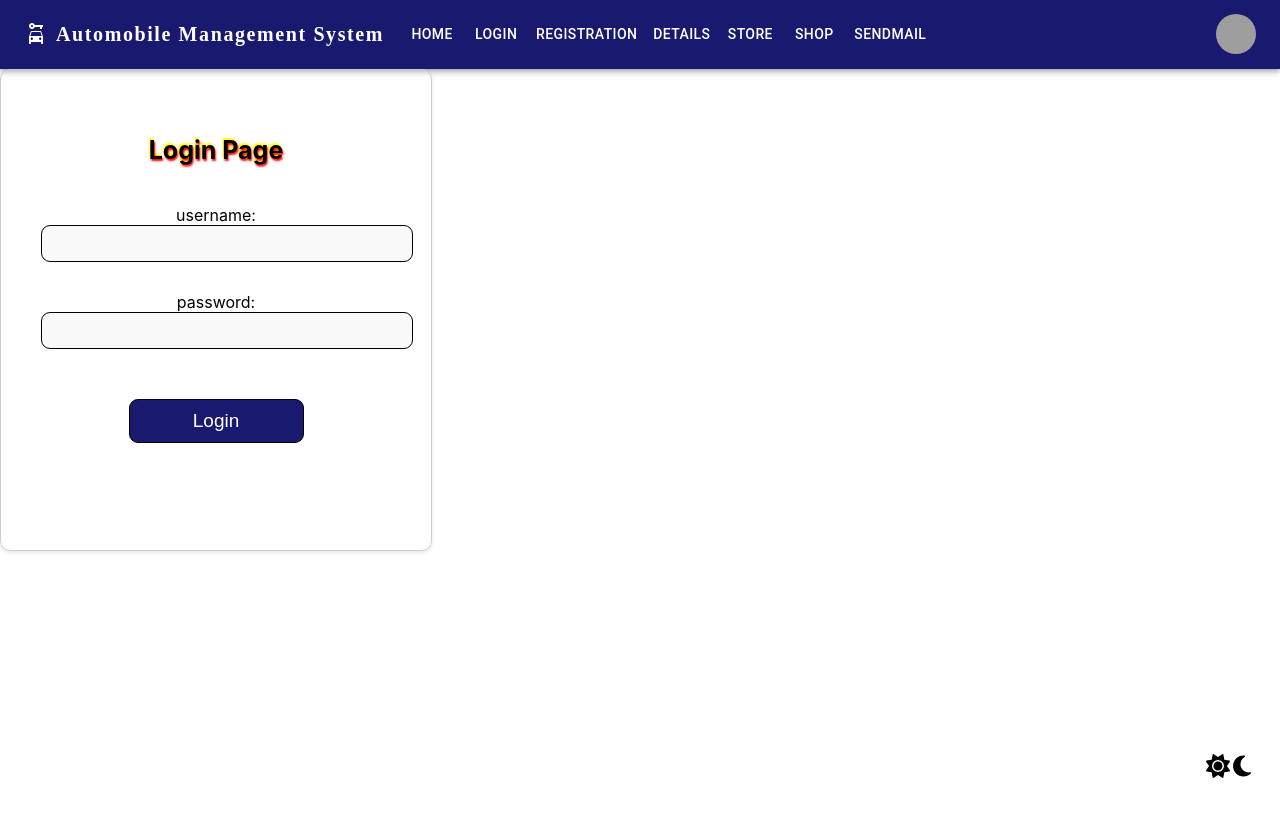
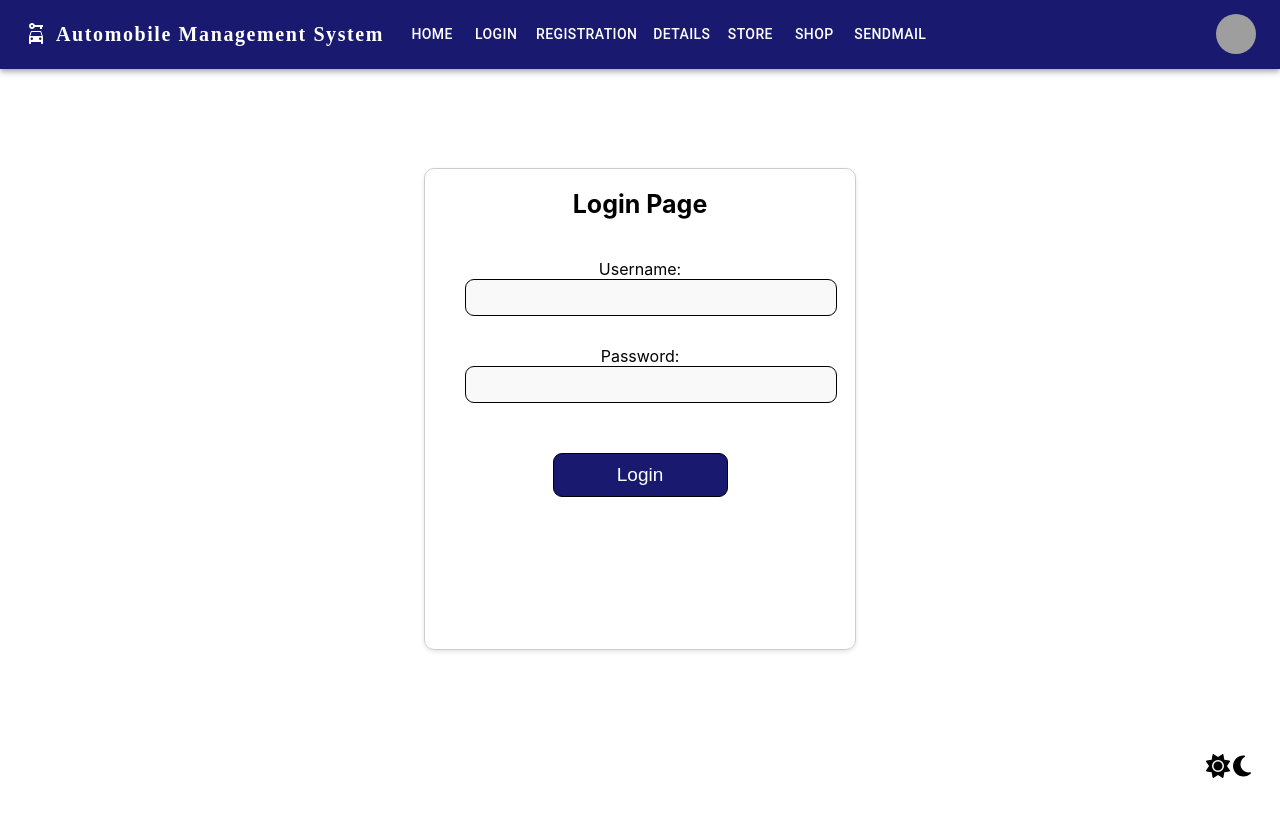
Before and after one commit to AsadiSaiBhavyaReddy/y22-sp10-ams, a React (Create React App) app: page /login in a window 1280 px wide. Shown: the top 816 px of the page. Built offline with nearby package versions, Linux system fonts and the light colour scheme; grey boxes are pictures that could not be loaded.

Commit message:
Login.js

```diff
--- a/src/components/Login.js
+++ b/src/components/Login.js
@@ -1,5 +1,3 @@
-import axios from 'axios';
-
 import Swal from 'sweetalert2';
 
 export default function Login({ store }) {
@@ -8,13 +6,12 @@ export default function Login({ store }) {
             un: document.getElementById("idun").value,
             pw: document.getElementById("idpw").value
         });
-        axios.post('http://localhost:8081/check', {
-            un: document.getElementById("idun").value,
-            pw: document.getElementById("idpw").value
-        }).then((response) => {
-            console.log(response.data);
-            if (response.data !== "fail") {
-                store.dispatch({ "type": "login", "data": { "un": response.data.name, "role": response.data.role } });
+        // Simulate login process
+        const isSuccess = true; // Simulate successful login
+        if (isSuccess) {
+            // Sample response
+            const fakeResponse = { name: "John Doe", role: "admin" };
+            store.dispatch({ "type": "login", "data": { "un": fakeResponse.name, "role": fakeResponse.role } });
             // Show login successful popup
             Swal.fire({
                 title: "Login Successful",
@@ -35,7 +32,6 @@ export default function Login({ store }) {
                 icon: "error"
             });
         }
-        });
     }
 
     function handleMouseOver() {
@@ -46,12 +42,14 @@ export default function Login({ store }) {
         document.getElementById("idlogin").style.boxShadow = "0px 0px 0px grey";
     }
 
-    return(
-        <div id="idlogin" className="login-form" onMouseOver={handleMouseOver} onMouseLeave={handleMouseLeave}>
-            <p style={{ textShadow: "1px 2px 2px red, -1px -2px 2px yellow", fontSize: "25px" }}>Login Page</p> <br/>
-            username: <input type="text" name="un" id="idun" /> <br/><br/>
-            password: <input type="password" name="pw" id="idpw" /><br/><br/><br/>
+    return (
+        <div className="login-container" style={{ display: 'flex', justifyContent: 'center', alignItems: 'center', height: '100vh' }}> {/* Centering the container */}
+            <div id="idlogin" className="login-form" onMouseOver={handleMouseOver} onMouseLeave={handleMouseLeave} style={{ marginTop: "-15vh" }}> {/* Adjusted marginTop */}
+                <p style={{  fontSize: "25px", marginTop: "-20px" }}>Login Page</p> <br />
+                Username: <input type="text" name="un" id="idun" /> <br /><br />
+                Password: <input type="password" name="pw" id="idpw" /><br /><br /><br />
                 <button onClick={handleSubmit}> Login </button>
+            </div>
         </div>
     );
 }
```
Lines whose indentation alone changed are shown as unchanged.
